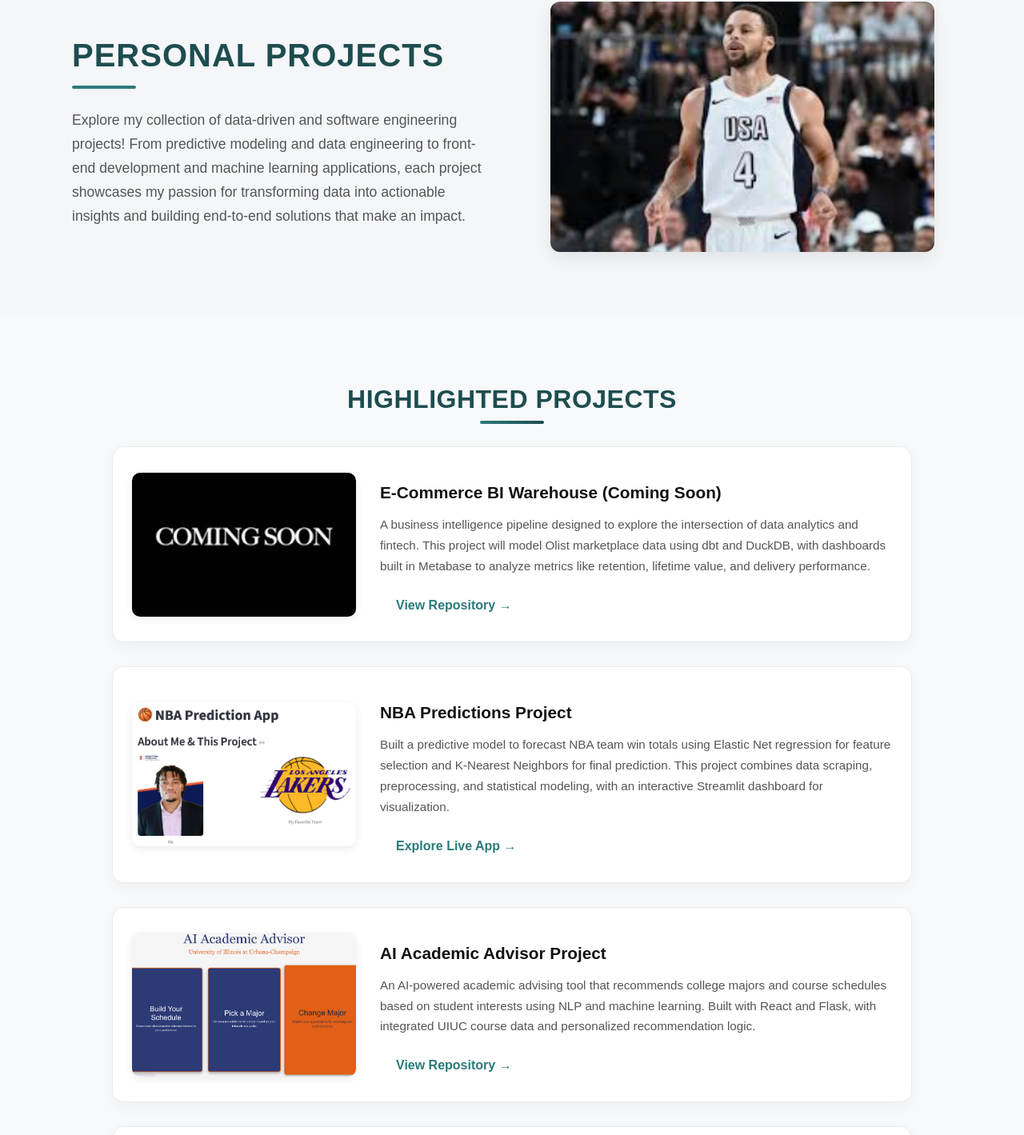
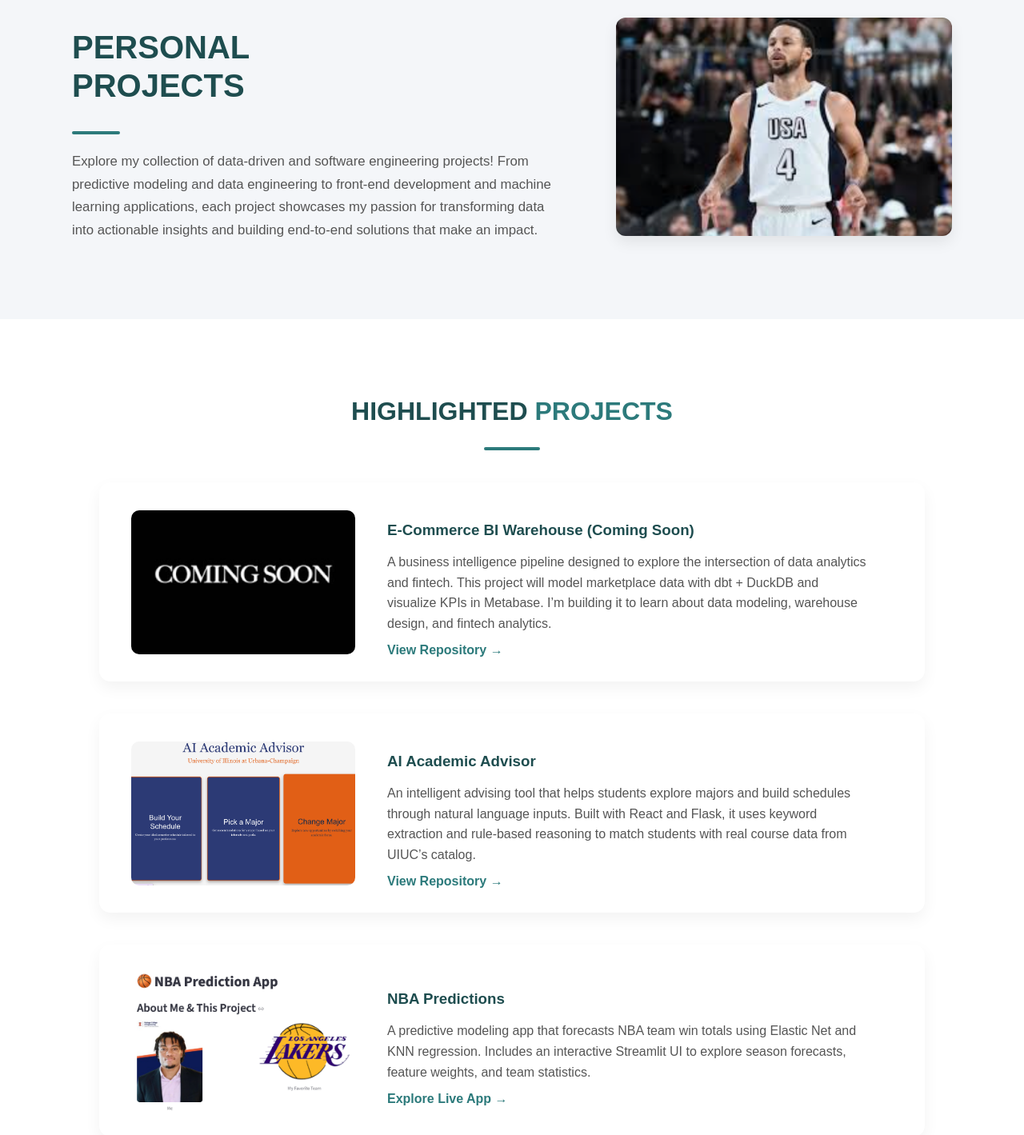
Before and after one commit to trustanprice/personal-portfolio, a React (Create React App) app: page /projects in a window 1280 px wide. Shown: the part 188-1607 px from the top of the page at 80% size. Built offline with nearby package versions, Linux system fonts and the light colour scheme.

Commit message:
reformmatting projects and home page

```diff
--- a/src/pages/Experiences.css
+++ b/src/pages/Experiences.css
@@ -1,5 +1,5 @@
 /* ------------------------------
-   Base Styles
+   BASE STYLES
 ------------------------------ */
 .experiences-page {
   background-color: #f7f9fb;
@@ -9,13 +9,15 @@
 }
 
 /* ------------------------------
-   Hero Section (Side-by-Side)
+   HERO SECTION (SIDE-BY-SIDE)
 ------------------------------ */
 .experiences-hero {
   background-color: #f4f6f9;
-  padding: 80px 60px;
+  padding: 80px 60px 100px; /* Extra bottom spacing for separation */
   display: flex;
   justify-content: center;
+  position: relative;
+  z-index: 1;
 }
 
 .experiences-hero-content {
@@ -54,11 +56,11 @@
   width: 80px;
   height: 4px;
   background-color: #2c7a7b;
+  border-radius: 4px;
   margin: 15px 0 25px 0;
-  border-radius: 4px;
 }
 
-/* Right Image */
+/* Hero Image */
 .experiences-hero-image {
   flex: 1;
   display: flex;
@@ -78,11 +80,15 @@
 }
 
 /* ------------------------------
-   Experiences List
+   EXPERIENCES LIST SECTION
 ------------------------------ */
 .experiences-list {
+  background-color: #fff;
   text-align: center;
-  padding: 60px 80px;
+  padding: 100px 60px 60px; /* Extra top padding for separation */
+  position: relative;
+  z-index: 2;
+  box-shadow: 0 -6px 18px rgba(0, 0, 0, 0.03);
 }
 
 .section-title {
@@ -99,7 +105,7 @@
 }
 
 /* ------------------------------
-   Experience Cards
+   EXPERIENCE CARDS
 ------------------------------ */
 .experience-card {
   display: flex;
@@ -121,7 +127,24 @@
   box-shadow: 0 8px 22px rgba(0, 0, 0, 0.08);
 }
 
-/* Header + Info */
+.experience-logo {
+  width: 80px;
+  height: 80px;
+  object-fit: contain;
+  border-radius: 8px;
+  background-color: #f4f6f9;
+  padding: 8px;
+  flex-shrink: 0;
+  display: flex;
+  justify-content: center;
+  align-items: center;
+}
+
+/* Slight HXRI logo adjustment */
+.experience-logo[alt="HXRI Lab Logo"] {
+  scale: 0.85;
+}
+
 .experience-header h3 {
   color: #1e4d4f;
   font-size: 1.4rem;
@@ -147,37 +170,18 @@
   line-height: 1.6;
 }
 
-/* Company Logos */
-.experience-logo {
-  width: 80px;
-  height: 80px;
-  object-fit: contain;
-  border-radius: 8px;
-  background-color: #f4f6f9;
-  padding: 8px;
-  flex-shrink: 0;
-  display: flex;
-  justify-content: center;
-  align-items: center;
-}
-
-/* Adjust HXRI size slightly */
-.experience-logo[alt="HXRI Lab Logo"] {
-  scale: 0.85;
-}
-
 /* ------------------------------
-   Responsive Design
+   RESPONSIVE DESIGN
 ------------------------------ */
 
 /* Tablet adjustments */
 @media (max-width: 1024px) {
   .experiences-hero {
-    padding: 60px 40px;
+    padding: 60px 40px 80px;
   }
 
   .experiences-list {
-    padding: 40px 40px;
+    padding: 80px 40px 50px;
   }
 
   .experience-card {
@@ -188,7 +192,7 @@
 
 /* Mobile adjustments */
 @media (max-width: 768px) {
-  /* Hero section stacks */
+  /* Stack hero content */
   .experiences-hero-content {
     flex-direction: column;
     text-align: center;
@@ -206,10 +210,10 @@
 
   /* Experience list */
   .experiences-list {
-    padding: 30px 20px;
+    padding: 50px 20px;
   }
 
-  /* Experience cards stack logo above text */
+  /* Stack experience cards */
   .experience-card {
     flex-direction: column;
     align-items: center;
@@ -261,3 +265,9 @@
     font-size: 0.9rem;
   }
 }
+
+/* Fix stray teal line alignment */
+.experiences-list .divider {
+  margin: 0 auto 40px auto; /* centers it perfectly */
+  display: block;
+}
--- a/src/pages/Home.css
+++ b/src/pages/Home.css
@@ -17,16 +17,12 @@
   flex-wrap: wrap;
   padding: 60px 80px 30px;
   background: #f4f6f9;
-  position: relative; /* allows safe layering of children */
-  z-index: 1;
 }
 
 .hero-text {
+  flex: 1;
   max-width: 900px;
-  flex: 1;
   padding-right: 20px;
-  position: relative;
-  z-index: 5; /* ensures buttons and links are clickable above image */
 }
 
 .intro {
@@ -55,20 +51,17 @@
   display: flex;
   flex-wrap: wrap;
   gap: 10px;
-  z-index: 10;
 }
 
 .btn {
   display: inline-block;
-  position: relative;
-  z-index: 10;
   cursor: pointer;
   padding: 12px 20px;
   border-radius: 6px;
   text-decoration: none;
   font-weight: bold;
   transition: all 0.3s ease;
-  white-space: nowrap; /* prevents text breaking in button */
+  white-space: nowrap;
 }
 
 .btn.primary {
@@ -98,21 +91,13 @@
   padding-bottom: 2px;
 }
 
-.hero-image {
-  flex-shrink: 0;
-  z-index: 1;
-}
-
 .hero-image img {
   width: 280px;
   max-width: 100%;
   height: auto;
   border-radius: 12px;
   box-shadow: 0 4px 12px rgba(0, 0, 0, 0.15);
-  position: relative;
-  z-index: 1;
 }
-
 
 /* ==============================
    FEATURED SECTIONS
@@ -121,9 +106,9 @@
   padding: 80px 80px;
   background: #f9fafb;
   text-align: center;
-  position: relative;
 }
 
+/* Section Header */
 .section-title {
   font-size: 2.2rem;
   font-weight: 800;
@@ -135,7 +120,7 @@
   display: inline-block;
 }
 
-/* Gradient underline accent */
+/* Gradient Underline */
 .section-title::after {
   content: "";
   position: absolute;
@@ -169,7 +154,7 @@
   }
 }
 
-/* Unified Feature Cards (Projects & Experience) */
+/* Unified Card Design for Projects & Experiences */
 .feature-card {
   display: flex;
   align-items: center;
@@ -180,11 +165,10 @@
   background: #fff;
   padding: 24px;
   margin: 30px auto;
-  max-width: 1000px;
+  max-width: 1200px;
+  width: 100%;
   box-shadow: 0 6px 20px rgba(0, 0, 0, 0.04);
   transition: all 0.3s ease;
-  flex-wrap: nowrap;
-  opacity: 0;
   animation: fadeInUp 0.8s ease forwards;
 }
 
@@ -275,6 +259,7 @@
 
   .feature-card {
     gap: 20px;
+    max-width: 95%;
   }
 
   .feature-img {
@@ -308,6 +293,7 @@
     width: 100%;
     text-align: center;
   }
+
   .description {
     font-size: 0.95rem;
     line-height: 1.5;
@@ -320,6 +306,8 @@
   .feature-card {
     flex-direction: column;
     text-align: center;
+    width: 100%;
+    padding: 20px;
   }
 
   .feature-img {
@@ -343,4 +331,8 @@
   .feature-info p {
     font-size: 0.9rem;
   }
+
+  .btn {
+    font-size: 0.9rem;
+  }
 }
--- a/src/pages/Projects.css
+++ b/src/pages/Projects.css
@@ -5,11 +5,11 @@
   background-color: #f7f9fb;
   font-family: Arial, sans-serif;
   color: #333;
-    padding-bottom: 60px;
+  padding-bottom: 80px;
 }
 
 /* ------------------------------
-     Hero Section (Side-by-Side)
+   HERO SECTION
 ------------------------------ */
 .projects-hero {
   background-color: #f4f6f9;
@@ -34,50 +34,35 @@
 
 .projects-hero-text h1 {
   font-size: 2.5rem;
-    font-weight: 700;
+  font-weight: 800;
   color: #1e4d4f;
-    margin-bottom: 15px;
   text-transform: uppercase;
-    letter-spacing: 1px;
+  line-height: 1.2;
+}
+
+.underline {
+  width: 60px;
+  height: 4px;
+  background-color: #2c7a7b;
+  border-radius: 2px;
+  margin: 12px 0 20px;
 }
 
 .projects-hero-text p {
-    font-size: 1.1rem;
+  font-size: 1.05rem;
   line-height: 1.7;
   color: #555;
-    margin-top: 10px;
   max-width: 600px;
-  }
-
-  /* Divider (Teal Accent Bar) */
-  .divider {
-    width: 80px;
-    height: 4px;
-    background-color: #2c7a7b;
-    margin: 15px 0 25px 0;
-    border-radius: 4px;
-  }
-
-  /* Right Image Block */
-  .projects-hero-image {
-    flex: 1;
-    display: flex;
-    justify-content: center;
 }
 
 .projects-hero-image img {
   width: 100%;
-    max-width: 480px;
+  max-width: 420px;
   border-radius: 12px;
-    box-shadow: 0 8px 20px rgba(0, 0, 0, 0.08);
-    transition: transform 0.3s ease;
+  box-shadow: 0 8px 18px rgba(0, 0, 0, 0.08);
 }
 
-  .projects-hero-image img:hover {
-    transform: scale(1.03);
-  }
-
-  /* Responsive Layout */
+/* Responsive Hero */
 @media (max-width: 900px) {
   .projects-hero-content {
     flex-direction: column;
@@ -89,87 +74,135 @@
   }
 
   .projects-hero-image {
-      margin-top: 30px;
+    margin-top: 25px;
   }
 }
 
 /* ------------------------------
-     Projects List Section
+   HIGHLIGHTED PROJECTS SECTION
+------------------------------ */
+.projects-section {
+  padding: 70px 60px 40px;
+  text-align: center;
+  background: #fff;
+}
+
+.highlighted-title {
+  font-size: 2rem;
+  font-weight: 800;
+  color: #1e4d4f;
+  text-transform: uppercase;
+}
+
+.highlighted-title span {
+  color: #2c7a7b;
+}
+
+/* Teal underline under "Highlighted Projects" */
+.underline.teal {
+  margin: 10px auto 40px auto;
+  width: 70px;
+  height: 4px;
+  background-color: #2c7a7b;
+  border-radius: 3px;
+}
+
+/* ------------------------------
+   PROJECTS LIST SECTION
 ------------------------------ */
 .projects-list {
-    text-align: center;
-    padding: 60px 0 30px 0;
+  display: flex;
+  flex-direction: column;
+  align-items: center;
+  gap: 40px;
+  padding: 0 5vw; /* adds flexible side padding that adapts to screen size */
+  width: 100%;
+  box-sizing: border-box;
 }
 
-  .section-title {
-    font-size: 2rem;
+/* ------------------------------
+   PROJECT CARD (FULL-WIDTH)
+------------------------------ */
+.project-card {
+  display: flex;
+  align-items: center;
+  justify-content: flex-start;
+  background: #fff;
+  border-radius: 14px;
+  box-shadow: 0 8px 20px rgba(0, 0, 0, 0.05);
+  padding: 30px 40px;
+  width: 100%;
+  max-width: 1400px; /* keeps readability on very large screens */
+  transition: transform 0.3s ease, box-shadow 0.3s ease;
+  gap: 40px;
+}
+
+.project-card:hover {
+  transform: translateY(-6px);
+  box-shadow: 0 12px 24px rgba(44, 122, 123, 0.15);
+}
+
+.project-img {
+  width: 280px;
+  height: 180px;
+  border-radius: 10px;
+  object-fit: cover;
+  flex-shrink: 0;
+}
+
+.project-info {
+  flex: 1;
+  text-align: left;
+}
+
+.project-info h3 {
+  color: #1e4d4f;
   font-weight: 700;
-    color: #1e4d4f;
-    letter-spacing: 0.5px;
-    text-transform: uppercase;
   margin-bottom: 10px;
 }
 
-  .section-accent {
+.project-info p {
+  color: #555;
+  font-size: 1rem;
+  line-height: 1.6;
+  margin-bottom: 12px;
+  max-width: 95%;
+}
+
+.learn-more {
   color: #2c7a7b;
+  font-weight: 600;
+  text-decoration: none;
+  transition: color 0.3s ease;
+}
+
+.learn-more:hover {
+  color: #1e4d4f;
+  border-bottom: 2px solid #2c7a7b;
+  padding-bottom: 2px;
 }
 
 /* ------------------------------
-     Main Projects Section
+   RESPONSIVE ADJUSTMENTS
 ------------------------------ */
-  .projects {
-    background-color: #f7f9fb;
-    padding: 60px 80px;
+@media (max-width: 900px) {
+  .project-card {
+    flex-direction: column;
+    text-align: center;
+    padding: 20px;
+    gap: 20px;
+  }
+
+  .project-img {
+    width: 100%;
+    height: auto;
+  }
+
+  .project-info {
     text-align: center;
   }
 
-  .projects h1 {
-    font-size: 2.5rem;
-    font-weight: 700;
-    color: #1e4d4f;
-    margin-bottom: 15px;
-    text-transform: uppercase;
-    letter-spacing: 1px;
+  .project-info p {
+    max-width: 100%;
   }
-
-  .projects p {
-    max-width: 800px;
-    margin: 0 auto 40px auto;
-    line-height: 1.6;
-    color: #555;
 }
-
-  /* Project Overview Image */
-  .project-overview img {
-    width: 75%;
-    border-radius: 10px;
-    margin: 20px 0 40px;
-    box-shadow: 0 6px 15px rgba(0, 0, 0, 0.1);
-  }
-
-  /* ------------------------------
-     Highlighted Projects Section
-  ------------------------------ */
-  .highlighted {
-    background-color: #ffffff;
-    padding: 50px;
-    border-radius: 12px;
-    box-shadow: 0 8px 20px rgba(0, 0, 0, 0.05);
-    max-width: 1000px;
-    margin: 0 auto;
-  }
-
-  .highlighted h2 {
-    font-size: 1.8rem;
-    color: #1e4d4f;
-    margin-bottom: 20px;
-    border-bottom: 3px solid #2c7a7b;
-    display: inline-block;
-    padding-bottom: 5px;
-  }
-
-  .highlighted p {
-    color: #444;
-    line-height: 1.7;
-    margin-bottom: 15px;
-  }
--- a/src/pages/Projects.js
+++ b/src/pages/Projects.js
@@ -4,53 +4,83 @@
 function Projects() {
   return (
     <div className="projects-page">
-            {/* Hero Section */}
+      {/* HERO SECTION */}
       <section className="projects-hero">
         <div className="projects-hero-content">
+          {/* Left: Text */}
           <div className="projects-hero-text">
-                        <h1>Personal Projects</h1>
-                        <div className="divider"></div>
+            <h1>
+              PERSONAL <br /> PROJECTS
+            </h1>
+            <div className="underline"></div>
             <p>
-                            Explore my collection of data-driven and software engineering projects! From predictive
-                            modeling and data engineering to front-end development and machine learning applications,
-                            each project showcases my passion for transforming data into actionable insights and
-                            building end-to-end solutions that make an impact.
+              Explore my collection of data-driven and software engineering projects!
+              From predictive modeling and data engineering to front-end development
+              and machine learning applications, each project showcases my passion for
+              transforming data into actionable insights and building end-to-end
+              solutions that make an impact.
             </p>
           </div>
 
+          {/* Right: Image */}
           <div className="projects-hero-image">
-                        <img
-                            src="/projects/projetcs-hero.png"
-                            alt="Projects Overview"
-                        />
+            <img src="/projects/projects-hero.png" alt="Personal Projects" />
           </div>
         </div>
       </section>
 
+      {/* HIGHLIGHTED PROJECTS SECTION */}
+      <section className="projects-section">
+        <h2 className="highlighted-title">
+          HIGHLIGHTED <span>PROJECTS</span>
+        </h2>
+        <div className="underline teal"></div>
 
-
-            {/* Projects Section */}
-            <section className="projects-list">
-                <h2 className="section-title">Highlighted Projects</h2>
-
+        <div className="projects-list">
           {/* E-commerce BI Warehouse */}
-                <div className="feature-card">
+          <div className="project-card">
             <img
               src="/home/ecommerce-thumbnail.png"
               alt="E-commerce BI Warehouse"
-                        className="feature-img"
+              className="project-img"
             />
-                    <div className="feature-info">
+            <div className="project-info">
               <h3>E-Commerce BI Warehouse (Coming Soon)</h3>
               <p>
-                            A business intelligence pipeline designed to explore the intersection of
-                            data analytics and fintech. This project will model Olist marketplace data
-                            using dbt and DuckDB, with dashboards built in Metabase to analyze metrics
-                            like retention, lifetime value, and delivery performance.
+                A business intelligence pipeline designed to explore the intersection
+                of data analytics and fintech. This project will model marketplace
+                data with dbt + DuckDB and visualize KPIs in Metabase. I’m building it
+                to learn about data modeling, warehouse design, and fintech analytics.
               </p>
               <a
                 href="https://github.com/trustanprice/ecom-bi-duckdb-dbt"
-                            className="btn learn-more"
+                className="learn-more"
+                target="_blank"
+                rel="noopener noreferrer"
+              >
+                View Repository →
+              </a>
+            </div>
+          </div>
+
+          {/* AI Academic Advisor */}
+          <div className="project-card">
+            <img
+              src="/home/ai-advisor-thumbnail.png"
+              alt="AI Academic Advisor"
+              className="project-img"
+            />
+            <div className="project-info">
+              <h3>AI Academic Advisor</h3>
+              <p>
+                An intelligent advising tool that helps students explore majors and
+                build schedules through natural language inputs. Built with React and
+                Flask, it uses keyword extraction and rule-based reasoning to match
+                students with real course data from UIUC’s catalog.
+              </p>
+              <a
+                href="https://github.com/trustanprice/AI-Advisor"
+                className="learn-more"
                 target="_blank"
                 rel="noopener noreferrer"
               >
@@ -60,23 +90,22 @@
           </div>
 
           {/* NBA Predictions Project */}
-                <div className="feature-card">
+          <div className="project-card">
             <img
               src="/home/nba-thumbnail.png"
-                        alt="NBA Predictions Project"
-                        className="feature-img"
+              alt="NBA Predictions"
+              className="project-img"
             />
-                    <div className="feature-info">
-                        <h3>NBA Predictions Project</h3>
+            <div className="project-info">
+              <h3>NBA Predictions</h3>
               <p>
-                            Built a predictive model to forecast NBA team win totals using Elastic Net
-                            regression for feature selection and K-Nearest Neighbors for final prediction.
-                            This project combines data scraping, preprocessing, and statistical modeling,
-                            with an interactive Streamlit dashboard for visualization.
+                A predictive modeling app that forecasts NBA team win totals using
+                Elastic Net and KNN regression. Includes an interactive Streamlit UI
+                to explore season forecasts, feature weights, and team statistics.
               </p>
               <a
                 href="https://basketball-predictions-trustanprice.streamlit.app/"
-                            className="btn learn-more"
+                className="learn-more"
                 target="_blank"
                 rel="noopener noreferrer"
               >
@@ -85,55 +114,29 @@
             </div>
           </div>
 
-                {/* AI Academic Advisor Project*/}
-                <div className="feature-card">
+          {/* Dementia Diagnosis Project */}
+          <div className="project-card">
             <img
-                        src="/home/ai-advisor-thumbnail.png"
-                        alt="AI Academic Advisor Project"
-                        className="feature-img"
+              src="/home/dementia-diagnosis-thumbnail.png"
+              alt="Dementia Diagnosis"
+              className="project-img"
             />
-                    <div className="feature-info">
-                        <h3>AI Academic Advisor Project</h3>
+            <div className="project-info">
+              <h3>ML Dementia Diagnosis via MRI</h3>
               <p>
-                            An AI-powered academic advising tool that recommends college
-                            majors and course schedules based on student interests using NLP
-                            and machine learning. Built with React and Flask, with integrated
-                            UIUC course data and personalized recommendation logic.
+                A deep learning research project developing CNN architectures to
+                classify MRI scans by dementia stage. Combines image preprocessing,
+                class balancing, and interpretability analysis for early detection.
               </p>
               <a
-                            href="https://github.com/trustanprice/AI-Advisor"
-                            className="btn learn-more"
+                href="/home/ml-dementia-diagnosis.pdf"
+                className="learn-more"
                 target="_blank"
                 rel="noopener noreferrer"
               >
-                            View Repository →
+                View Paper →
               </a>
             </div>
-                </div>
-
-                {/* ML Dementia Diagnosis */}
-                <div className="feature-card">
-                    <img
-                        src="/home/dementia-diagnosis-thumbnail.png"
-                        alt="Dementia Detection Project"
-                        className="feature-img"
-                    />
-                    <div className="feature-info">
-                        <h3>ML Dementia Diagnosis via MRI Scans</h3>
-                        <p>
-                            Developed convolutional neural networks (CNNs) and reinforcement learning
-                            models for early detection of dementia using MRI scan data. This project
-                            focused on differentiating stages of cognitive decline and integrating
-                            additional datasets to improve diagnostic accuracy and model interpretability.
-                        </p>
-                        <a
-                            href="/home/ml-dementia-diagnosis.pdf"
-                            className="btn learn-more"
-                            target="_blank"
-                            rel="noopener noreferrer"
-                        >
-                            View Presentation →
-                        </a>
           </div>
         </div>
       </section>
```
Also changed, not shown: public/projects/projects-hero.png (renamed from public/projects/projetcs-hero.png). Lines whose indentation alone changed are shown as unchanged.
